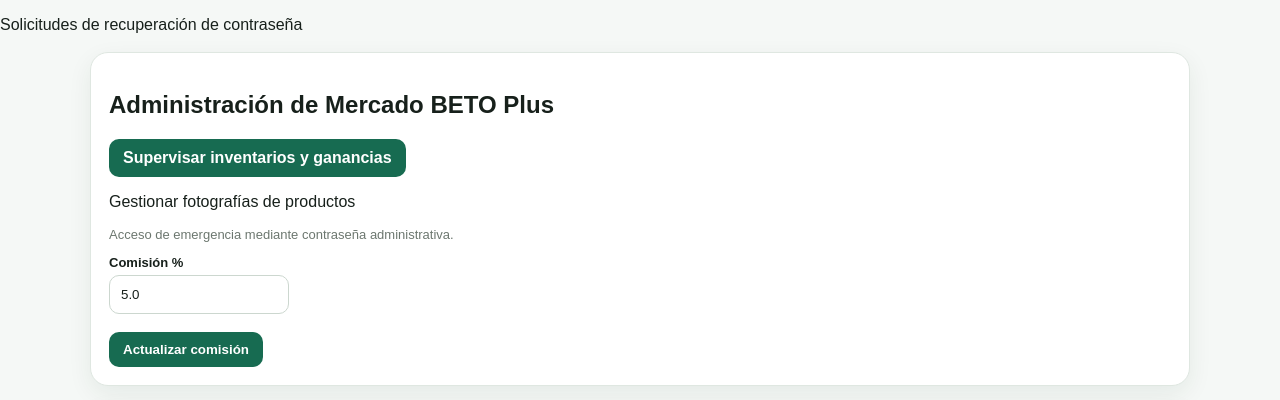
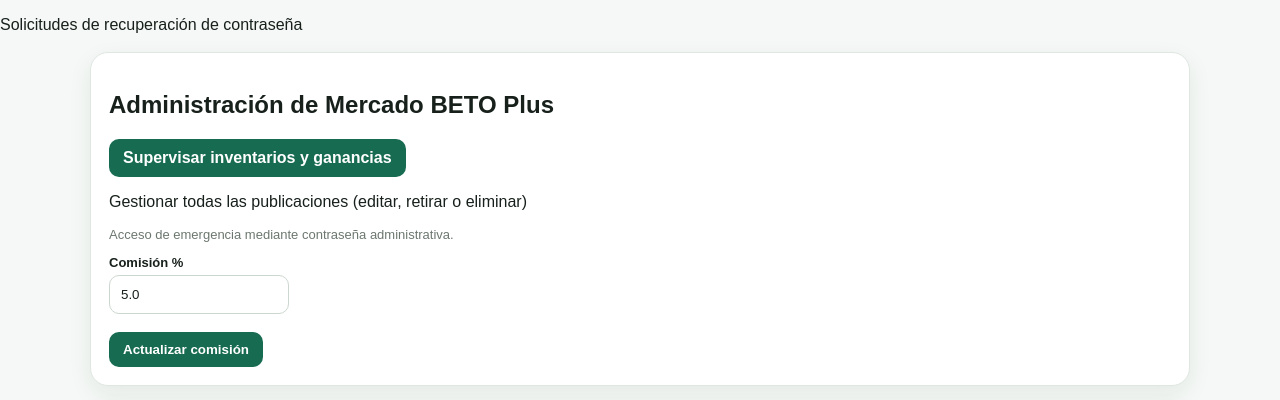
Before and after one commit to Badplus/ConectaCuba, a Flask app: page /admin in a window 1280 px wide. Shown: the part 67-467 px from the top of the page. Run offline with Flask 3, Linux system fonts and the light colour scheme; a user stored in the database is signed in; some libraries are stand-ins or nearby versions.

Commit message:
Make publication management link explicit

```diff
--- a/ConectaCuba_v3/app/templates/admin.html
+++ b/ConectaCuba_v3/app/templates/admin.html
@@ -4,7 +4,7 @@
 <div class="card">
 <h2>Administración de Mercado BETO Plus</h2>
 <p><a class="btn primary" href="{{ url_for('inventory') }}">Supervisar inventarios y ganancias</a></p>
-<p><a href="{{ url_for('admin_products_photos') }}">Gestionar fotografías de productos</a></p>
+<p><a href="{{ url_for('admin_products_photos') }}">Gestionar todas las publicaciones (editar, retirar o eliminar)</a></p>
 {% if current_user.is_authenticated and current_user.is_admin %}
 <p><span class="pill">ADMINISTRADOR</span> Sesión iniciada como <b>{{current_user.full_name}}</b>.</p>
 {% else %}
```
